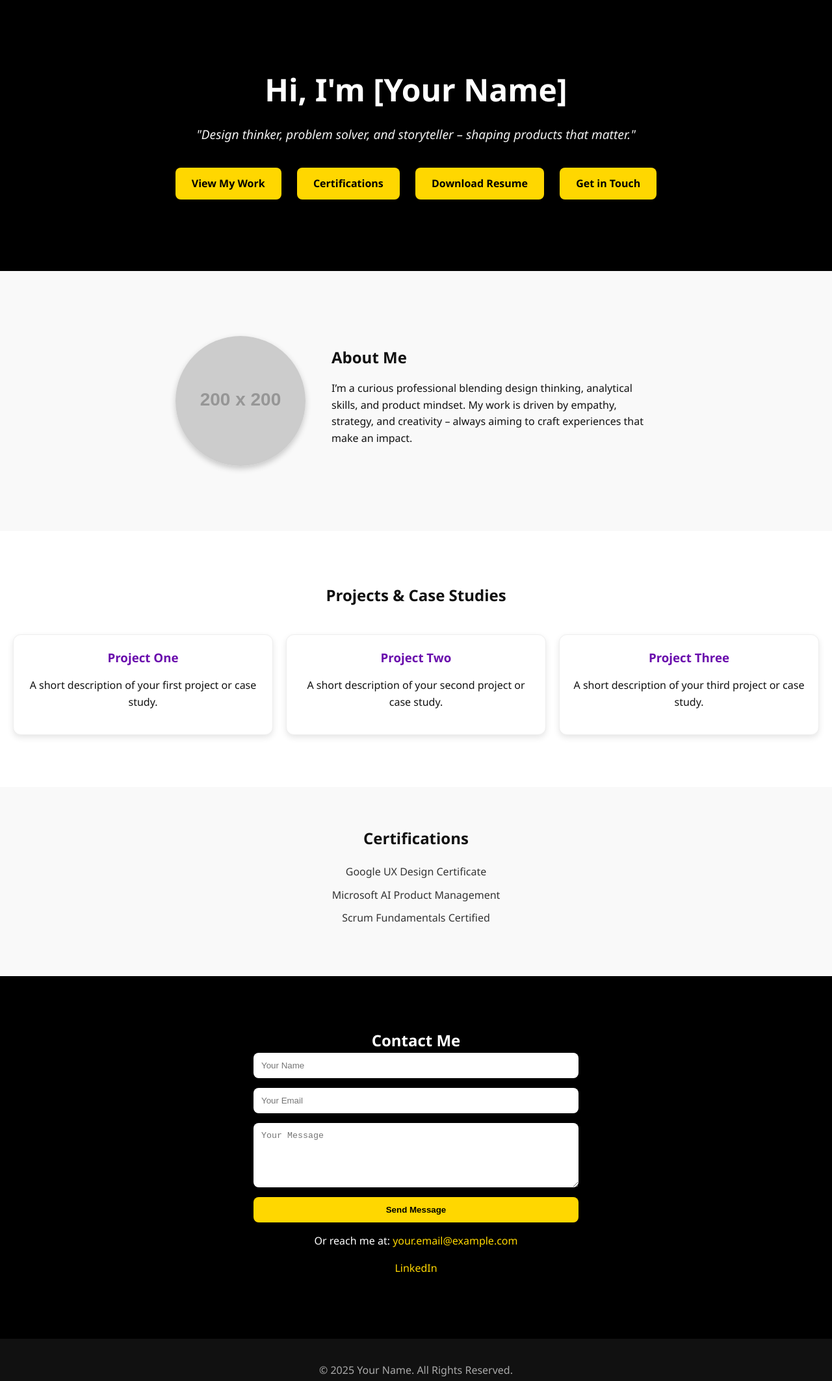
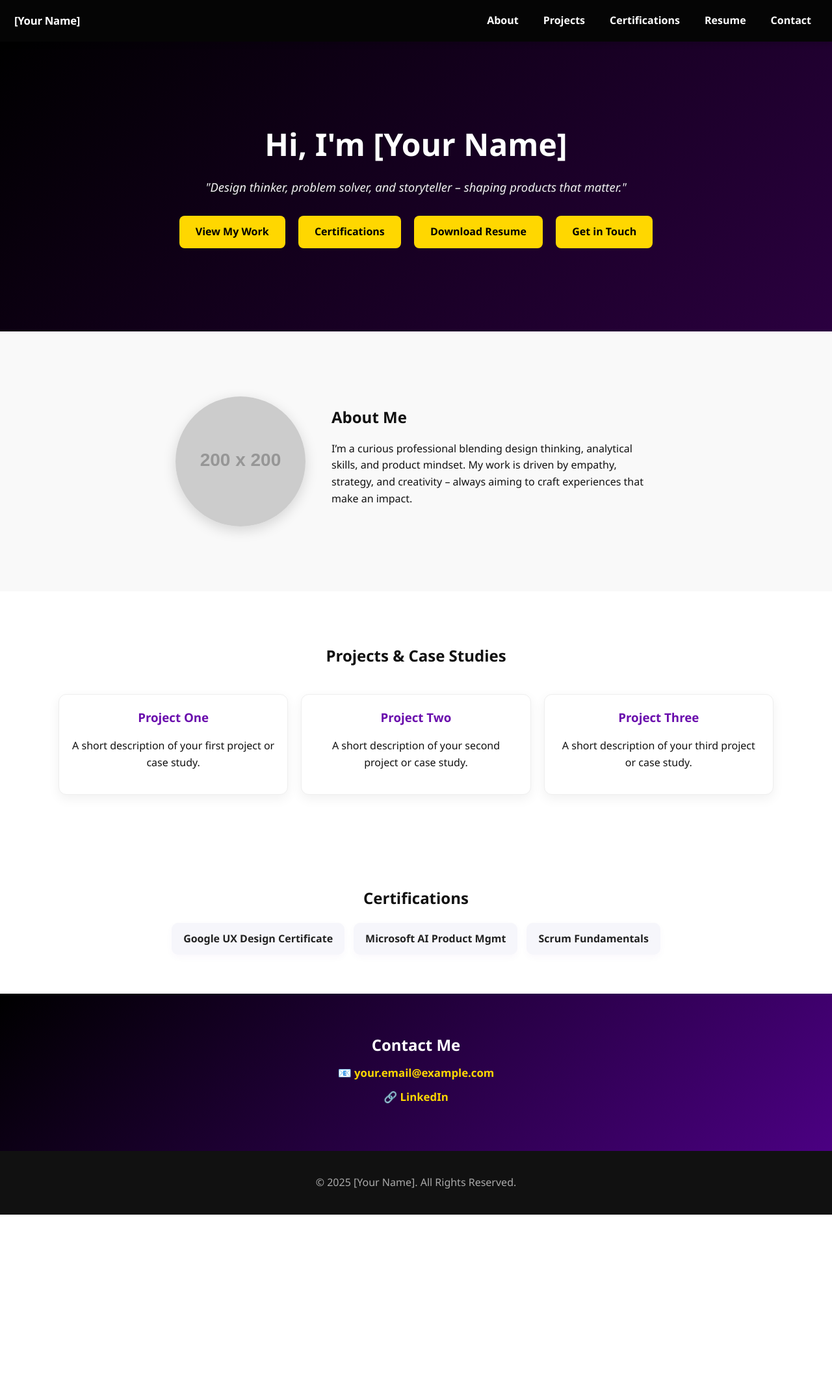
Before and after one commit to AhanaB99/Ahana_Portfolio, a plain HTML site: page index.html in a window 1280 px wide. Shown: the whole page at 65% size. After the commit the page ends 1869 px from the top, so only its background shows below. Drawn offline with Linux system fonts and the light colour scheme; placeholder pictures from the web are drawn by us.

Commit message:
Update index.html

```diff
--- a/index.html
+++ b/index.html
@@ -1,163 +1,208 @@
 <!DOCTYPE html>
 <html lang="en">
 <head>
-  <meta charset="UTF-8">
-  <meta name="viewport" content="width=device-width, initial-scale=1.0">
+  <meta charset="UTF-8" />
+  <meta name="viewport" content="width=device-width, initial-scale=1.0"/>
   <title>My Portfolio</title>
   <style>
-    body {
-      margin: 0;
-      font-family: "Segoe UI", Tahoma, Geneva, Verdana, sans-serif;
-      background-color: #fff;
-      color: #111;
-      line-height: 1.6;
-    }
-    h1, h2, h3 { margin: 0; }
-    a { text-decoration: none; color: inherit; }
-
-    /* Hero */
-    .hero {
-      background-color: #000;
-      color: #fff;
-      text-align: center;
-      padding: 100px 20px;
-    }
-    .hero h1 { font-size: 3rem; font-weight: bold; }
-    .hero p {
-      font-style: italic;
-      font-size: 1.2rem;
-      color: #f0f0f0;
-      margin: 15px 0 25px;
-    }
-    .btn {
-      display: inline-block;
-      padding: 12px 25px;
-      margin: 10px;
-      border-radius: 8px;
-      background-color: #FFD700;
-      color: #000;
-      font-weight: bold;
-      transition: transform 0.2s;
-    }
-    .btn:hover { transform: scale(1.05); }
-
-    /* About */
-    .about {
-      display: flex;
-      flex-wrap: wrap;
-      justify-content: center;
-      align-items: center;
-      padding: 80px 20px;
-      background-color: #f9f9f9;
-    }
-    .about img {
-      width: 200px;
-      height: 200px;
-      border-radius: 50%;
-      object-fit: cover;
-      margin: 20px;
-      box-shadow: 0px 4px 10px rgba(0,0,0,0.2);
-    }
-    .about-text {
-      max-width: 500px;
-      margin: 20px;
+    :root{
+      --black:#000;
+      --white:#fff;
+      --yellow:#FFD700;
+      --purple:#6a0dad;
+      --text:#111;
     }
 
-    /* Projects */
-    .projects {
-      padding: 80px 20px;
-      text-align: center;
+    *{box-sizing:border-box}
+    body{
+      margin:0;
+      font-family: "Segoe UI", Tahoma, Geneva, Verdana, sans-serif;
+      background-color:#fff;
+      color:var(--text);
+      line-height:1.6;
+      /* leave space for fixed header */
+      padding-top:64px;
     }
-    .projects h2 { margin-bottom: 40px; }
-    .project-grid {
-      display: grid;
-      grid-template-columns: repeat(auto-fit, minmax(250px, 1fr));
-      gap: 20px;
+    h1,h2,h3{margin:0}
+    a{text-decoration:none;color:inherit}
+
+    /* ===== FIXED TOP NAV ===== */
+    header.site-header{
+      position:fixed;
+      top:0;
+      left:0;
+      right:0;
+      height:64px;
+      background: rgba(0,0,0,0.98);
+      color:var(--white);
+      display:flex;
+      align-items:center;
+      justify-content:space-between;
+      padding:0 22px;
+      z-index:1200;
+      box-shadow:0 2px 10px rgba(0,0,0,0.2);
     }
-    .project {
-      background: #fff;
-      border: 1px solid #eee;
-      border-radius: 12px;
-      padding: 20px;
-      box-shadow: 0px 4px 10px rgba(0,0,0,0.1);
-      transition: transform 0.2s;
+    .brand{
+      font-weight:700;
+      letter-spacing:-0.3px;
+      font-size:1.05rem;
     }
-    .project:hover { transform: translateY(-5px); }
-    .project h3 {
-      margin-bottom: 10px;
-      color: #6a0dad;
+    .nav-links{ display:flex; gap:18px; align-items:center; }
+    .nav-links a{
+      color:var(--white);
+      font-weight:600;
+      padding:8px 10px;
+      border-radius:6px;
+    }
+    .nav-links a:hover{ background: rgba(255,255,255,0.05); color:var(--yellow); }
+
+    /* ===== HERO (unchanged look: black->purple gradient) ===== */
+    .hero{
+      background: linear-gradient(135deg, #000, #2b0040);
+      color:var(--white);
+      text-align:center;
+      padding:120px 20px; /* kept roomy like before */
+    }
+    .hero h1{ font-size:3rem; font-weight:700; margin-bottom:10px; }
+    .hero p{
+      font-style:italic;
+      font-size:1.15rem;
+      color: #f0f0f0;
+      margin:12px 0 22px;
+    }
+    .btn{
+      display:inline-block;
+      padding:12px 25px;
+      margin:8px;
+      border-radius:8px;
+      background:var(--yellow);
+      color:#000;
+      font-weight:800;
+      transition:transform .12s ease, box-shadow .12s ease;
+    }
+    .btn:hover{ transform:translateY(-3px); box-shadow:0 10px 28px rgba(255,215,0,0.18); }
+
+    /* ===== ABOUT (kept same) ===== */
+    .about{
+      display:flex;
+      flex-wrap:wrap;
+      justify-content:center;
+      align-items:center;
+      padding:80px 20px;
+      background:#f9f9f9;
+    }
+    .about img{
+      width:200px;
+      height:200px;
+      border-radius:50%;
+      object-fit:cover;
+      margin:20px;
+      box-shadow:0 6px 20px rgba(0,0,0,0.15);
+    }
+    .about-text{ max-width:500px; margin:20px; }
+
+    /* ===== PROJECTS (kept same) ===== */
+    .projects{
+      padding:80px 20px;
+      text-align:center;
+    }
+    .projects h2{ margin-bottom:40px; }
+    .project-grid{
+      display:grid;
+      grid-template-columns: repeat(auto-fit, minmax(250px,1fr));
+      gap:20px;
+      max-width:1100px;
+      margin:0 auto;
+    }
+    .project{
+      background:#fff;
+      border:1px solid #eee;
+      border-radius:12px;
+      padding:20px;
+      box-shadow:0 6px 18px rgba(0,0,0,0.06);
+      transition:transform .18s;
+    }
+    .project:hover{ transform:translateY(-6px); }
+    .project h3{ margin-bottom:10px; color:var(--purple); }
+
+    /* ===== CERTIFICATIONS (small & neat) ===== */
+    .certifications{
+      padding:60px 20px;
+      background:#fff;
+      text-align:center;
+    }
+    .cert-row{
+      display:flex;
+      gap:14px;
+      justify-content:center;
+      flex-wrap:wrap;
+      margin-top:18px;
+    }
+    .cert{
+      background:#f6f6fb;
+      padding:12px 18px;
+      border-radius:10px;
+      font-weight:600;
+      color:#222;
+      box-shadow:0 4px 12px rgba(106,13,173,0.03);
     }
 
-    /* Certifications */
-    .certifications {
-      padding: 60px 20px;
-      text-align: center;
-      background-color: #f9f9f9;
+    /* ===== CONTACT (simplified & centered) ===== */
+    .contact{
+      padding:60px 20px;
+      background: linear-gradient(135deg,#000,#4b0082);
+      color:#fff;
+      text-align:center;
     }
-    .certifications h2 {
-      margin-bottom: 20px;
-    }
-    .cert-list {
-      list-style: none;
-      padding: 0;
-    }
-    .cert-list li {
-      margin: 10px 0;
-      color: #333;
+    .contact a{
+      display:block;
+      margin:10px 0;
+      font-size:1.05rem;
+      color:var(--yellow);
+      font-weight:700;
     }
 
-    /* Contact */
-    .contact {
-      padding: 80px 20px;
-      background-color: #000;
-      color: #fff;
-      text-align: center;
-    }
-    .contact form {
-      max-width: 500px;
-      margin: 0 auto;
-      display: flex;
-      flex-direction: column;
-      gap: 15px;
-    }
-    .contact input, .contact textarea {
-      padding: 12px;
-      border: none;
-      border-radius: 8px;
-    }
-    .contact button {
-      padding: 12px;
-      border: none;
-      border-radius: 8px;
-      background-color: #FFD700;
-      font-weight: bold;
-      cursor: pointer;
-    }
-    .contact button:hover { transform: scale(1.05); }
-
-    /* Footer */
-    footer {
-      text-align: center;
-      padding: 20px;
-      background: #111;
-      color: #aaa;
+    /* ===== FOOTER (kept minimal) ===== */
+    footer{
+      text-align:center;
+      padding:20px;
+      background:#111;
+      color:#aaa;
     }
 
-    /* Responsive */
-    @media (max-width: 768px) {
-      .about { flex-direction: column; }
-      .hero h1 { font-size: 2rem; }
+    /* ===== Responsive ===== */
+    @media (max-width: 780px){
+      .nav-links{ gap:10px; }
+      body{ padding-top:64px; }
+      .hero{ padding:90px 18px; }
+      .hero h1{ font-size:2rem; }
+      .about{ padding:50px 16px; }
+      .project-grid{ gap:14px; }
     }
   </style>
 </head>
 <body>
+
+  <!-- Fixed top header -->
+  <header class="site-header" role="banner">
+    <div class="brand">[Your Name]</div>
+    <nav class="nav-links" role="navigation" aria-label="Main navigation">
+      <a href="#about">About</a>
+      <a href="#projects">Projects</a>
+      <a href="#certifications">Certifications</a>
+      <!-- resume.pdf should be placed in your repo (or change link to external) -->
+      <a href="resume.pdf" target="_blank" rel="noopener">Resume</a>
+      <a href="#contact">Contact</a>
+    </nav>
+  </header>
+
   <!-- Hero -->
-  <section class="hero">
+  <section class="hero" id="home">
     <h1>Hi, I'm [Your Name]</h1>
     <p>"Design thinker, problem solver, and storyteller – shaping products that matter."</p>
     <a href="#projects" class="btn">View My Work</a>
     <a href="#certifications" class="btn">Certifications</a>
-    <a href="resume.pdf" class="btn" target="_blank">Download Resume</a>
+    <a href="resume.pdf" class="btn" target="_blank" rel="noopener">Download Resume</a>
     <a href="#contact" class="btn">Get in Touch</a>
   </section>
 
@@ -166,10 +211,7 @@
     <img src="https://via.placeholder.com/200" alt="My profile picture">
     <div class="about-text">
       <h2>About Me</h2>
-      <p>
-        I’m a curious professional blending design thinking, analytical skills, and product mindset.
-        My work is driven by empathy, strategy, and creativity – always aiming to craft experiences that make an impact.
-      </p>
+      <p>I’m a curious professional blending design thinking, analytical skills, and product mindset. My work is driven by empathy, strategy, and creativity – always aiming to craft experiences that make an impact.</p>
     </div>
   </section>
 
@@ -192,32 +234,26 @@
     </div>
   </section>
 
-  <!-- Certifications -->
+  <!-- Certifications (small & neat) -->
   <section class="certifications" id="certifications">
     <h2>Certifications</h2>
-    <ul class="cert-list">
-      <li>Google UX Design Certificate</li>
-      <li>Microsoft AI Product Management</li>
-      <li>Scrum Fundamentals Certified</li>
-    </ul>
+    <div class="cert-row">
+      <div class="cert">Google UX Design Certificate</div>
+      <div class="cert">Microsoft AI Product Mgmt</div>
+      <div class="cert">Scrum Fundamentals</div>
+    </div>
   </section>
 
-  <!-- Contact -->
+  <!-- Contact (simplified: email + linkedin) -->
   <section class="contact" id="contact">
     <h2>Contact Me</h2>
-    <form>
-      <input type="text" placeholder="Your Name" required>
-      <input type="email" placeholder="Your Email" required>
-      <textarea rows="5" placeholder="Your Message" required></textarea>
-      <button type="submit">Send Message</button>
-    </form>
-    <p>Or reach me at: <a href="mailto:your.email@example.com" style="color:#FFD700;">your.email@example.com</a></p>
-    <p><a href="https://www.linkedin.com/in/yourprofile" target="_blank" style="color:#FFD700;">LinkedIn</a></p>
+    <a href="mailto:your.email@example.com">📧 your.email@example.com</a>
+    <a href="https://www.linkedin.com/in/yourprofile" target="_blank" rel="noopener">🔗 LinkedIn</a>
   </section>
 
-  <!-- Footer -->
   <footer>
-    <p>© 2025 Your Name. All Rights Reserved.</p>
+    <p>© 2025 [Your Name]. All Rights Reserved.</p>
   </footer>
+
 </body>
 </html>
```
